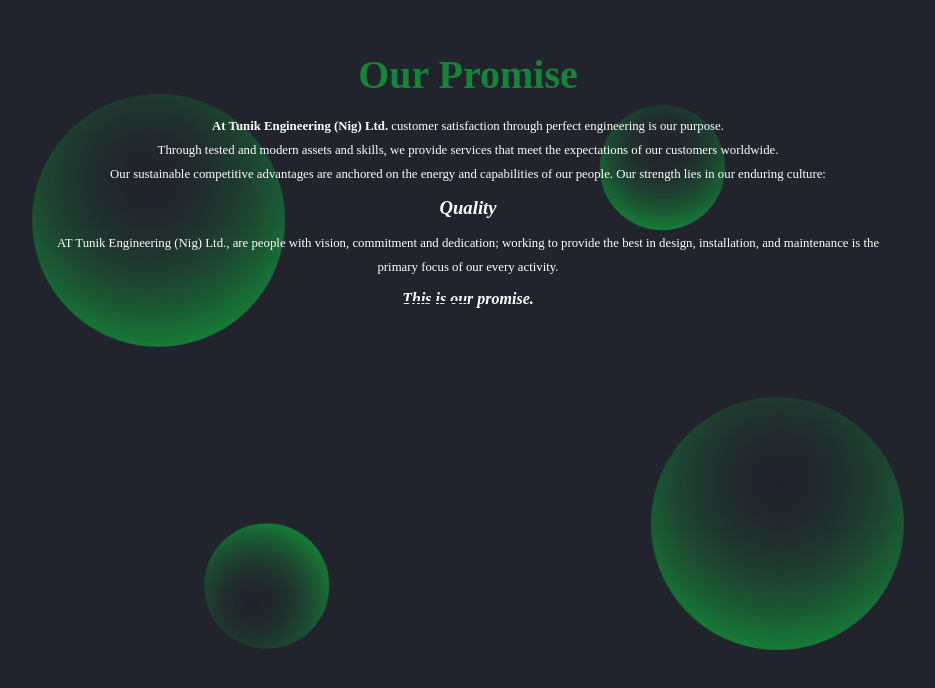
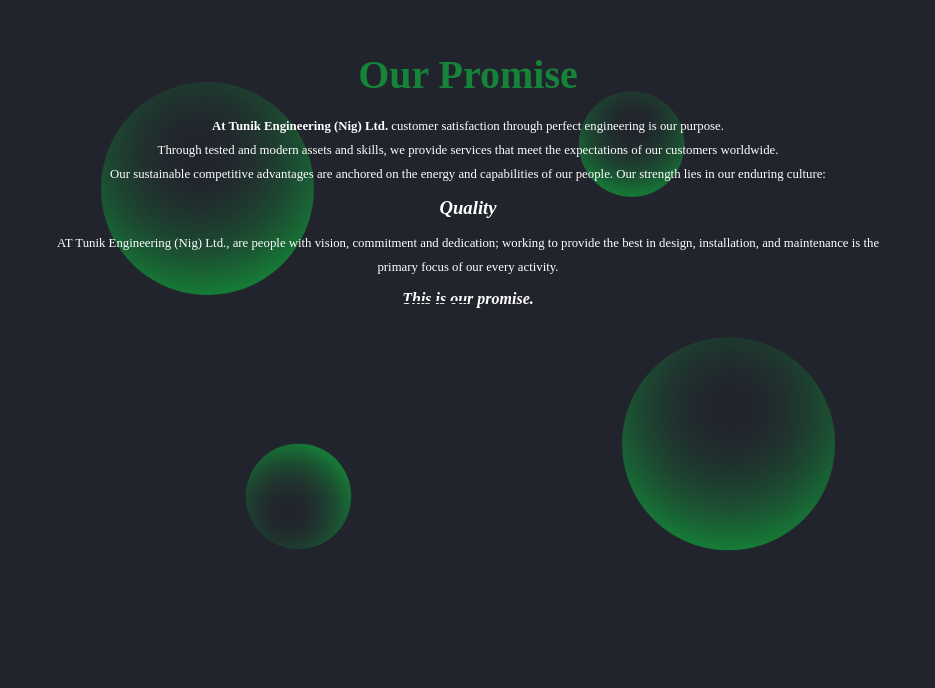
Before and after one commit to philipthedeveloper/tunik-engineering, a plain HTML site: page index.html in a window 1280 px wide. Shown: the part 2922-3610 px from the top of the page, without its empty margins (172-1107 px from the left). Drawn offline with Linux system fonts and the light colour scheme.

Commit message:
Adjust portfolio height

```diff
--- a/styles.css
+++ b/styles.css
@@ -527,7 +527,7 @@ section.service {
   margin: auto;
   padding: 2rem 3rem;
   /* padding-bottom: 0; */
-  min-height: 95vh;
+  min-height: 80vh;
   position: relative;
 }
 
```
